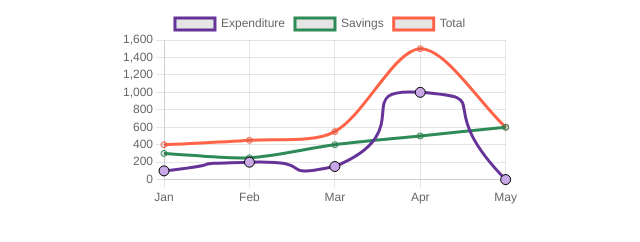
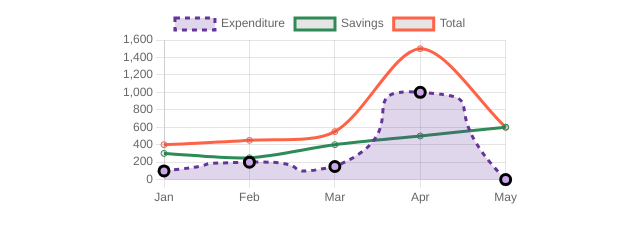
Before and after one commit to ThrishikK/ChartJS, a plain HTML site: page index.html in a window 1280 px wide. Shown: the whole page, without its empty margins (320-960 px from the left). Drawn offline with nearby package versions, Linux system fonts and the light colour scheme.

Commit message:
Styling the line

```diff
--- a/index.html
+++ b/index.html
@@ -24,6 +24,11 @@
               pointBackgroundColor: "rgb(200, 168, 231)", // fill color of each point
               pointBorderColor: "black", // border color
               pointHoverRadius: 8, // point grows on hover
+              // Line color
+              borderWidth: 3, // Thickness of the line
+              borderDash: [5, 5], // Dashed line: 5px dash, 5px gap
+              backgroundColor: "rgba(102, 51, 153, 0.2)", // Fills area under the line
+              fill: true, // Enables the background fill
             },
 
             {
```
